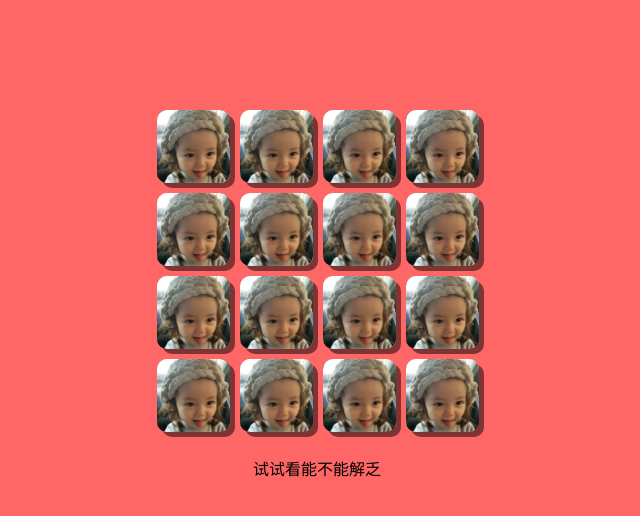
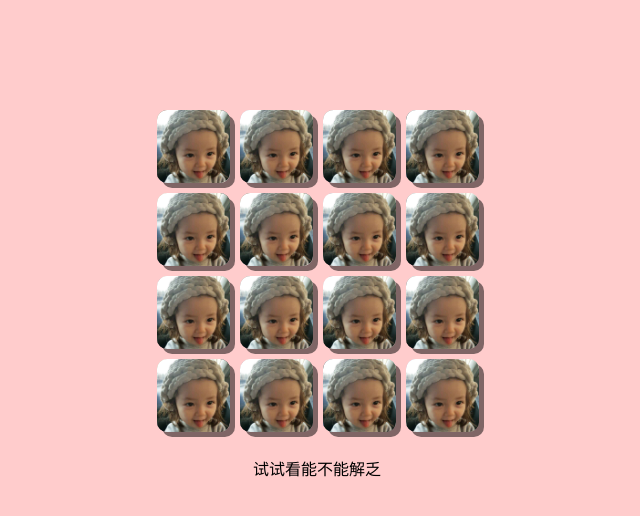
Before and after one commit to chinaqhy/xc20190408, a plain HTML site: page index.html in a window 1280 px wide. Shown: the whole page, without its empty margins (323-963 px from the left). Drawn offline with Linux system fonts and the light colour scheme.

Commit message:
Update index.html

```diff
--- a/index.html
+++ b/index.html
@@ -10,7 +10,7 @@
 
 html,body{
 	padding: 0;
-	background: #FF6666;
+	background: #FFCCCC;
 	margin: 0;
 }
 .page_mengceng{
```
